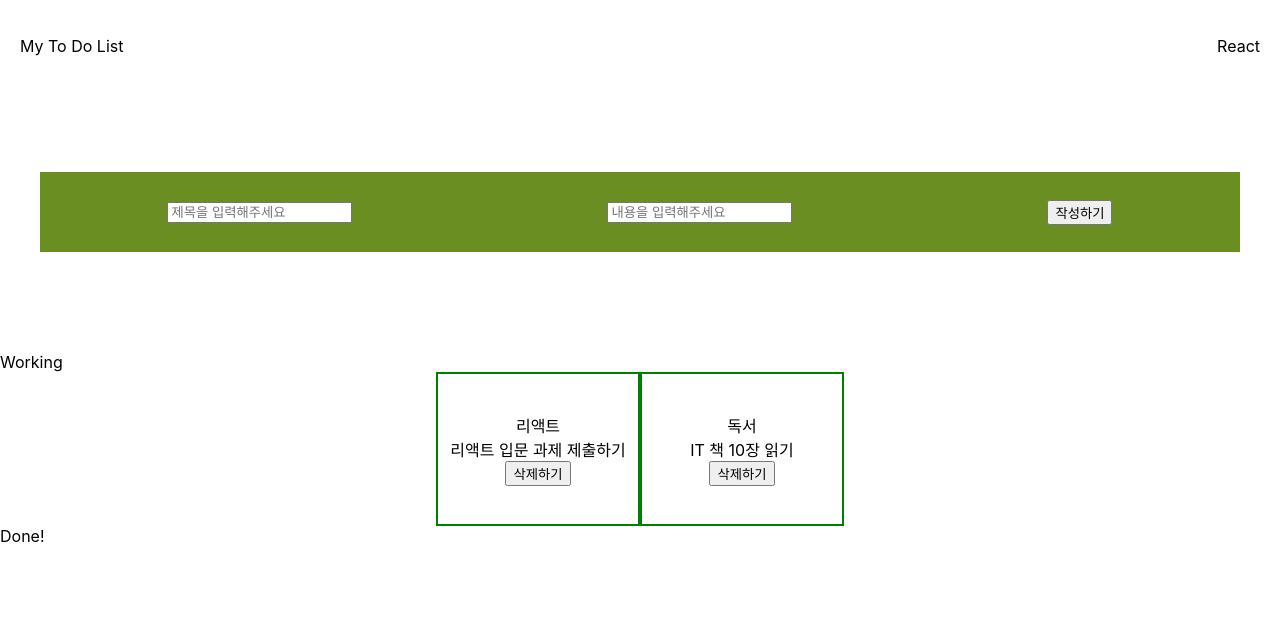
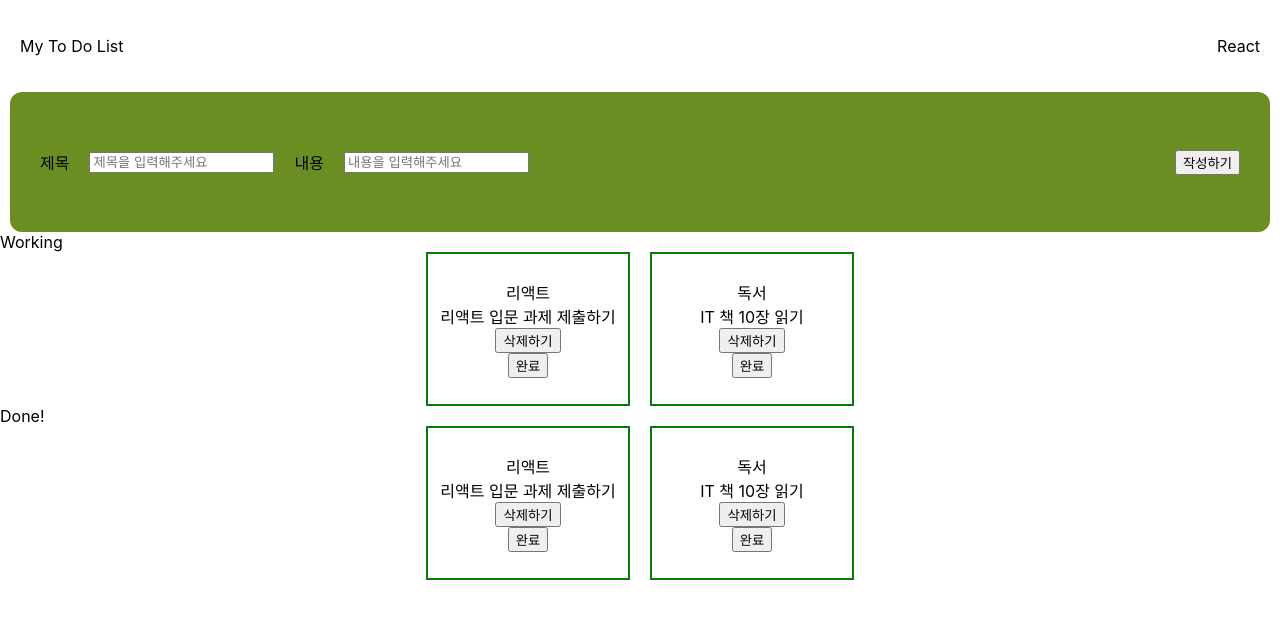
Before and after one commit to YS739/React_TodoList, a React (Create React App) app: page / in a window 1280 px wide. Shown: the top 618 px of the page. Built offline with nearby package versions, Linux system fonts and the light colour scheme.

Commit message:
trouble making done, working list

```diff
--- a/src/App.css
+++ b/src/App.css
@@ -15,14 +15,24 @@
 
   display: flex;
   flex-direction: row;
-  justify-content: space-around;
   align-items: center;
 
   background-color: olivedrab;
+  border-radius: 12px;
+  justify-content: space-between;
+  margin: 0 auto;
+  padding: 30px;
+}
+
+.input-group {
+  align-items: center;
+  display: flex;
+  gap: 20px;
 }
 
 .to-do-cards {
   width: 100%;
+  gap: 20px;
 
   display: flex;
   flex-direction: row;
--- a/src/App.js
+++ b/src/App.js
@@ -13,9 +13,14 @@ function ToDoList(props) {
       >
         삭제하기
       </button>
-      {/* <button onClick={()=>{
-        props.
-      }}>완료</button> */}
+      <button
+        className="complete-btn"
+        onClick={() => {
+          props.handleDone((props.toDo.isDone = true));
+        }}
+      >
+        완료
+      </button>
     </div>
   );
 }
@@ -52,6 +57,10 @@ const App = () => {
     setToDos(newToDoList);
   };
 
+  const onChangeStateHandler = (isDone) => {
+    const doneToDoList = toDos.filter((toDo) => toDo.isDone == true);
+  };
+
   return (
     <div>
       <div className="header">
@@ -59,31 +68,50 @@ const App = () => {
         <p>React</p>
       </div>
       <div className="add-todo-box">
+        <div className="input-group">
+          <span>제목</span>
           <input
             value={title}
             placeholder="제목을 입력해주세요"
             onChange={(e) => setTitle(e.target.value)}
           />
+          <span>내용</span>
           <input
             value={body}
             placeholder="내용을 입력해주세요"
             onChange={(e) => setBody(e.target.value)}
           />
+        </div>
         <button onClick={onSubmitHandler}>작성하기</button>
       </div>
+      <div>
         <div>Working</div>
         <div className="to-do-cards">
           {toDos.map((toDo) => {
             return (
               <ToDoList
                 handleDelete={onChangeHandler}
+                handleDone={onChangeStateHandler}
                 toDo={toDo}
-              key={(toDo.id, toDo.isDone)}
+                key={(toDo.id, (toDo.isDone = false))}
               ></ToDoList>
             );
           })}
         </div>
         <div>Done!</div>
+        <div className="to-do-cards">
+          {toDos.map((toDo) => {
+            return (
+              <ToDoList
+                handleDelete={onChangeHandler}
+                handleDone={onChangeStateHandler}
+                toDo={toDo}
+                key={(toDo.id, (toDo.isDone = true))}
+              ></ToDoList>
+            );
+          })}
+        </div>
+      </div>
     </div>
   );
 };
```
Lines whose indentation alone changed are shown as unchanged.
